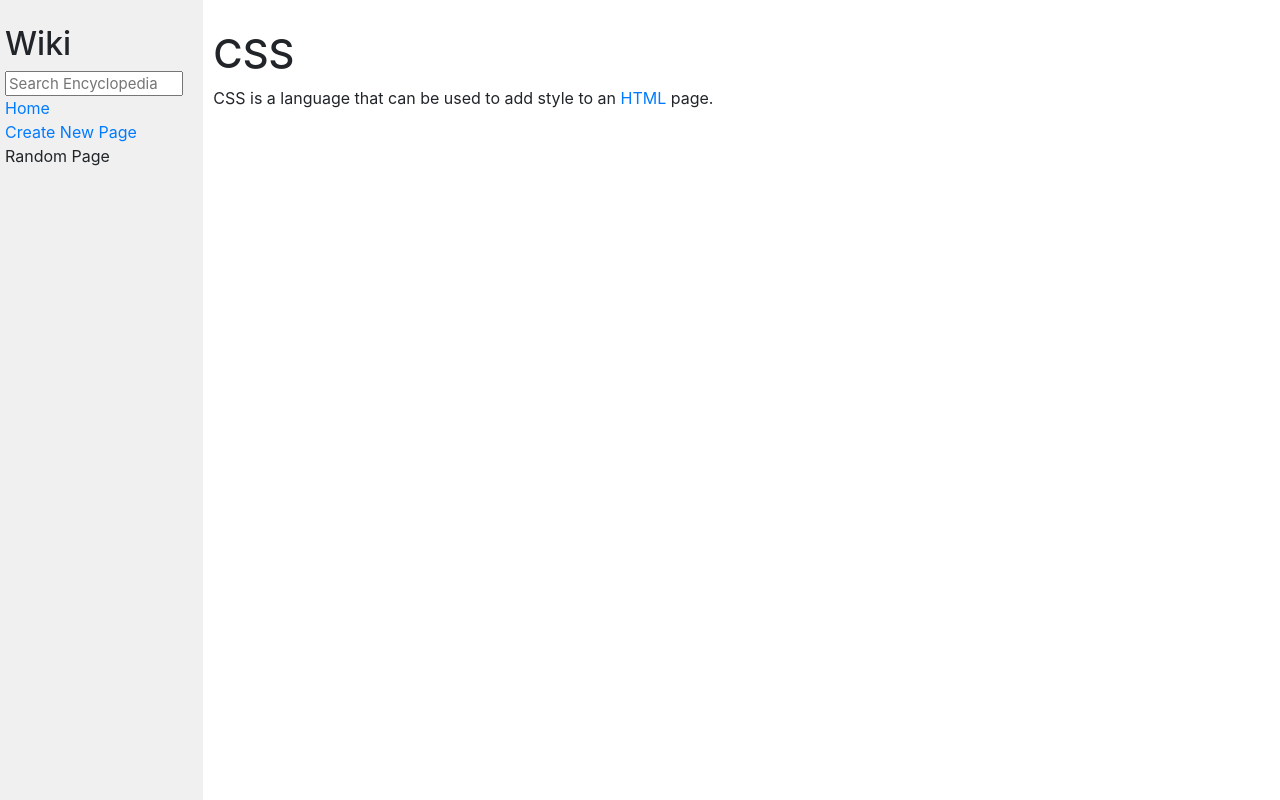
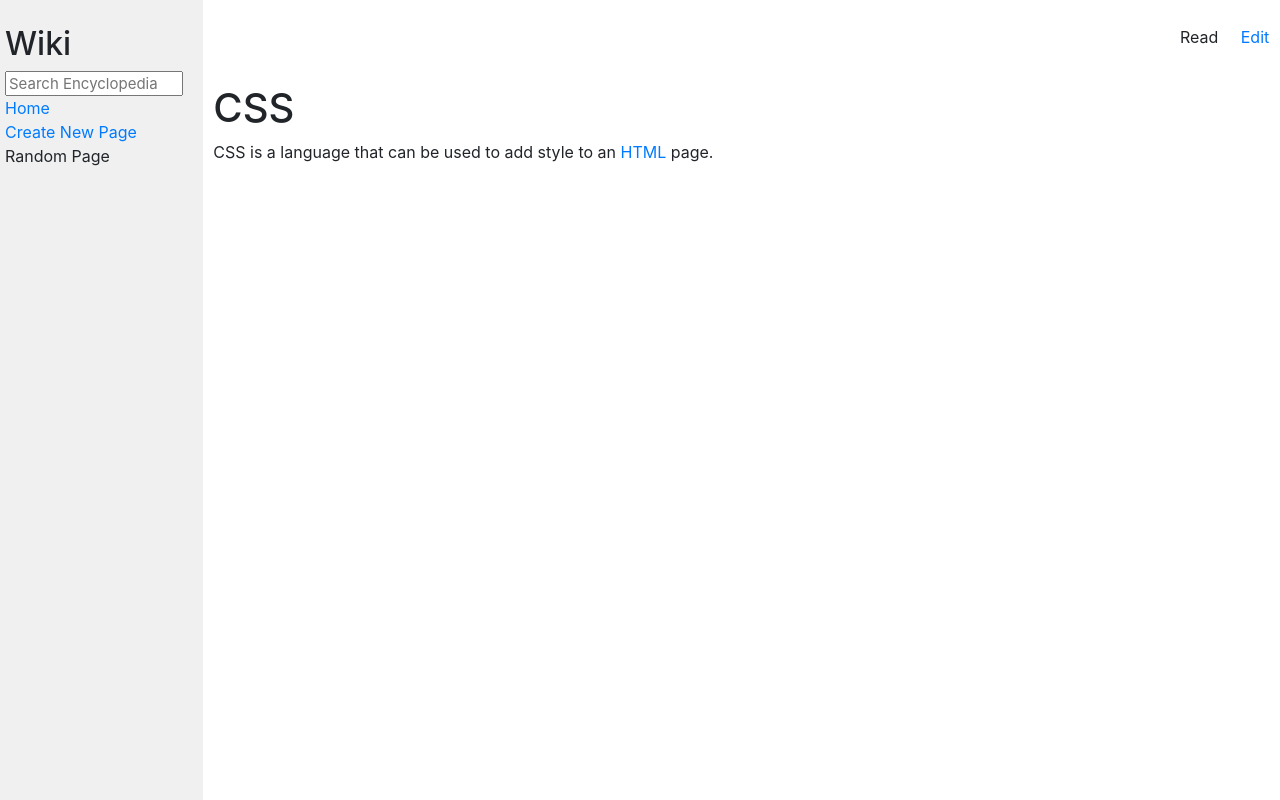
Before and after one commit to kseniiaIrinarkhova/wiki, a Django app: page /wiki/CSS in a window 1280 px wide. Run offline with Django 3.2, Linux system fonts and the light colour scheme; some libraries are stand-ins or nearby versions.

Commit message:
added editor for entries

```diff
--- a/encyclopedia/static/encyclopedia/styles.css
+++ b/encyclopedia/static/encyclopedia/styles.css
@@ -38,3 +38,19 @@ textarea {
 .sidebar h2 {
     margin-top: 5px;
 }
+
+.toolbar {
+    display: flex;
+}
+
+.tb-item-flex {
+    flex-grow: 1;
+}
+
+.tb-item-fixed {
+    text-align: center;
+    border-radius: 10px;
+    width: 50px;
+    padding: 10px;
+    margin: 5px;
+}
--- a/encyclopedia/templates/encyclopedia/entry.html
+++ b/encyclopedia/templates/encyclopedia/entry.html
@@ -5,5 +5,10 @@
 {% endblock %}
 
 {% block body %}
+<div class="toolbar">
+    <div class="tb-item-flex"></div>
+    <div class="tb-item-fixed">Read</div>
+    <div class="tb-item-fixed"><a href="/wiki/edit/{{title}}">Edit</a></div>
+</div>
     {{ description|safe }}
 {% endblock %}
--- a/encyclopedia/templates/encyclopedia/new_entry.html
+++ b/encyclopedia/templates/encyclopedia/new_entry.html
@@ -8,7 +8,6 @@ New entry
 <h1> Create a new entry.</h1>
 <form action="{% url 'new_entry' %}" method="post">
     {% csrf_token %}
-    <!--<input type="text" name="task">-->
     {{ form.as_p }}
     <input type="submit">
 </form>
--- a/encyclopedia/urls.py
+++ b/encyclopedia/urls.py
@@ -6,5 +6,6 @@ urlpatterns = [
     path("", views.index, name="index"),
     path("wiki/<str:entry>", views.entries, name="entry" ),
     path("search", views.search, name="search"),
-    path("new_entry", views.addEntry, name="new_entry")
+    path("new_entry", views.addEntry, name="new_entry"),
+    path("wiki/edit/<str:entry>", views.change_entry, name="editor" ),
 ]
--- a/encyclopedia/util.py
+++ b/encyclopedia/util.py
@@ -44,7 +44,7 @@ errors = {
     "404" : f"Sorry, there is no information about <b>*1*</b> in our encyclopedia...",
     "search": f"There is no result for <b>*1*</b>. Try another keywords.",
     "empty": "You must input the search value.",
-    "entryDuplication": "The entry <b>*1*</b> is already in our encyclopedia. You cannot add existing item. However you could <a href='/wiki/*1*'>change</a> it."
+    "entryDuplication": "The entry <b>*1*</b> is already in our encyclopedia. You cannot add existing item. However you could <a href='/wiki/edit/*1*'>change</a> it."
 }
 
 def convert_markdown(title):
--- a/encyclopedia/views.py
+++ b/encyclopedia/views.py
@@ -82,7 +82,7 @@ def addEntry(request):
         if form.is_valid():
             entryTitle = form.cleaned_data['title']
             if util.get_entry( entryTitle )  is None:
-                util.save_entry(title=entryTitle, content = form.cleaned_data['description'])
+                util.save_entry(title=entryTitle, content = form.cleaned_data['description'] )
             else:
                 '''
                 If entry already exist in encyclopedia
@@ -92,9 +92,49 @@ def addEntry(request):
                     "description": error_descr.sub(entryTitle, util.errors["entryDuplication"])
                 })
         else:
+            print("something go wrong")
             return render(request, "encyclopedia/new_entry.html", {
                 "form": form
             })
     return render(request, "encyclopedia/new_entry.html", {
         "form": EntryForm()
     })
+
+'''
+Define the view for changing existing entries
+'''
+def change_entry(request, entry):
+    if request.method == "POST":
+        form = EntryForm(request.POST)
+        if form.is_valid():
+            entryTitle = form.cleaned_data['title']
+            if util.get_entry( entryTitle ) is not None:
+                util.save_entry(title=entryTitle, content = form.cleaned_data['description'])
+                return redirect (f"/wiki/{entryTitle}", entry= entryTitle)
+            else:
+                '''
+                If there is no information about requested entry, show the error
+                '''
+                error_descr = re.compile(r"\*1\*")
+                return render(request, 'encyclopedia/error.html', {
+                                "description": error_descr.sub(entryTitle, util.errors["404"])
+                        })
+        else:
+            return render(request, "encyclopedia/editor.html", {
+                "title": entry,
+                "form": form
+            })
+    description = util.get_entry( title = entry)
+    if description is None:
+        '''
+        If there is no information about requested entry, show the error
+        '''
+        error_descr = re.compile(r"\*1\*")
+        return render(request, 'encyclopedia/error.html', {
+            "description": error_descr.sub(entry, util.errors["404"])
+        })
+    return render(request, "encyclopedia/editor.html", {
+        "title": entry,
+        "form": EntryForm(initial={'description': description,
+                                   'title': entry})
+    })
```
Also changed, not shown: encyclopedia/templates/encyclopedia/editor.html (added, +20 -0 lines), entries/SQL.md (+3 -1 lines).
